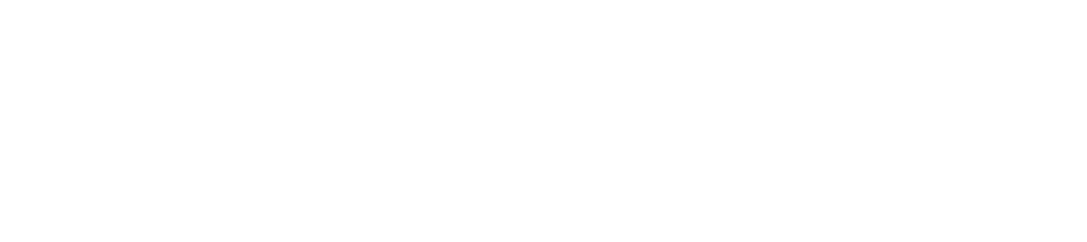
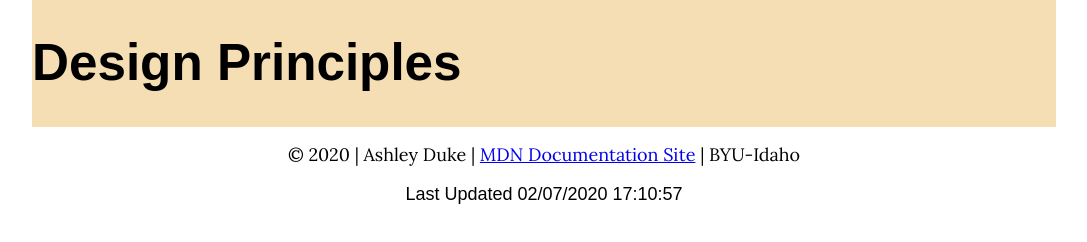
Before and after one commit to dukea2/1dukea2.github.io, a plain HTML site: page designprin.html in a window 1280 px wide. Shown: the whole page, without its empty margins (96-1183 px from the left). Drawn offline with nearby package versions, Linux system fonts and the light colour scheme.

Commit message:
design page and copyright

```diff
--- /dev/null
+++ b/design.css
@@ -0,0 +1,83 @@
+@import url('https://cdnjs.cloudflare.com/ajax/libs/normalize/8.0.1/normalize.min.css');
+@import url('https://fonts.googleapis.com/css?family=Lora&display=swap');
+
+html{
+    box-sizing: border-box;
+    font-family: sans-serif;
+}
+
+*::before, *::after{
+    box-sizing: border-box;
+}
+
+#wrapper{
+    background-color: #cca677;
+    display: grid;
+}
+
+#title{
+    grid-column: 1/2;
+}
+
+#one {
+    grid-column: 1/2;
+}
+
+#two {
+    grid-column: 1/2;
+}
+
+#three {
+    grid-column: 1/2;
+}
+
+@media screen and (min-width: 680px){
+    #wrapper{
+        width: 80%;
+        margin: 0 auto;
+        max-width: 1300px;
+        background-color: wheat;
+        font-size: 2vw;
+        display: grid;
+    }
+
+    #title{
+        grid-column: 1/4;
+        grid-row: 1/2;
+    }
+
+    #one {
+        grid-column: 1/2;
+        grid-row: 2/3;
+    }
+
+    #two {
+        grid-column: 2/3;
+        grid-row: 2/3;
+    }
+
+    #three {
+        grid-column: 3/4;
+        grid-row: 2/3;
+    }
+
+    footer {
+        grid-column: 1/4;
+        grid-row: 3/4;
+        align-content: center;
+        text-align: center;
+    }
+}
+
+body{
+    font-size: 18px; /* 1em or 1rem */
+}
+
+footer {
+    align-content: center;
+    text-align: center;
+}
+
+p {
+    font-family: 'Lora', serif;
+}
--- a/designprin.html
+++ b/designprin.html
@@ -0,0 +1,37 @@
+<!DOCTYPE html>
+<html lang="en">
+<head>
+    <meta charset="utf-8">
+    <meta name="viewport" content="width=device-width, initial-scale=1">
+    <meta http-equiv="X-UA-Compatible" content="ie=edge">
+    <meta name="author" content="Ashley Duke">
+    <meta name="description" content="Assignment page for Design Principles in CIT 230: Web Fronted Development at BYU-Idaho, 2020 Winter.">
+    <title>Ashley's Cool Website | Design Principles</title>
+    <link rel="stylesheet" href="design.css">
+    <script src="script.js"></script>
+</head>
+<body>
+<main>
+<div id="wrapper">
+    <header>
+        <h1 id="title">Design Principles</h1>
+    </header>
+    <div id="one">
+
+    </div>
+    <div id="two">
+
+    </div>
+    <div id="three">
+
+    </div>
+</div>
+
+
+</main>
+<footer>
+<p>&copy; 2020 | Ashley Duke | <a href="https://developer.mozilla.org/en-US/"> MDN Documentation Site</a> | BYU-Idaho</p>
+<span id="lastModified"></span>
+</footer>
+</body>
+</html>
```
Also changed, not shown: index.html (+1 -1 lines).
